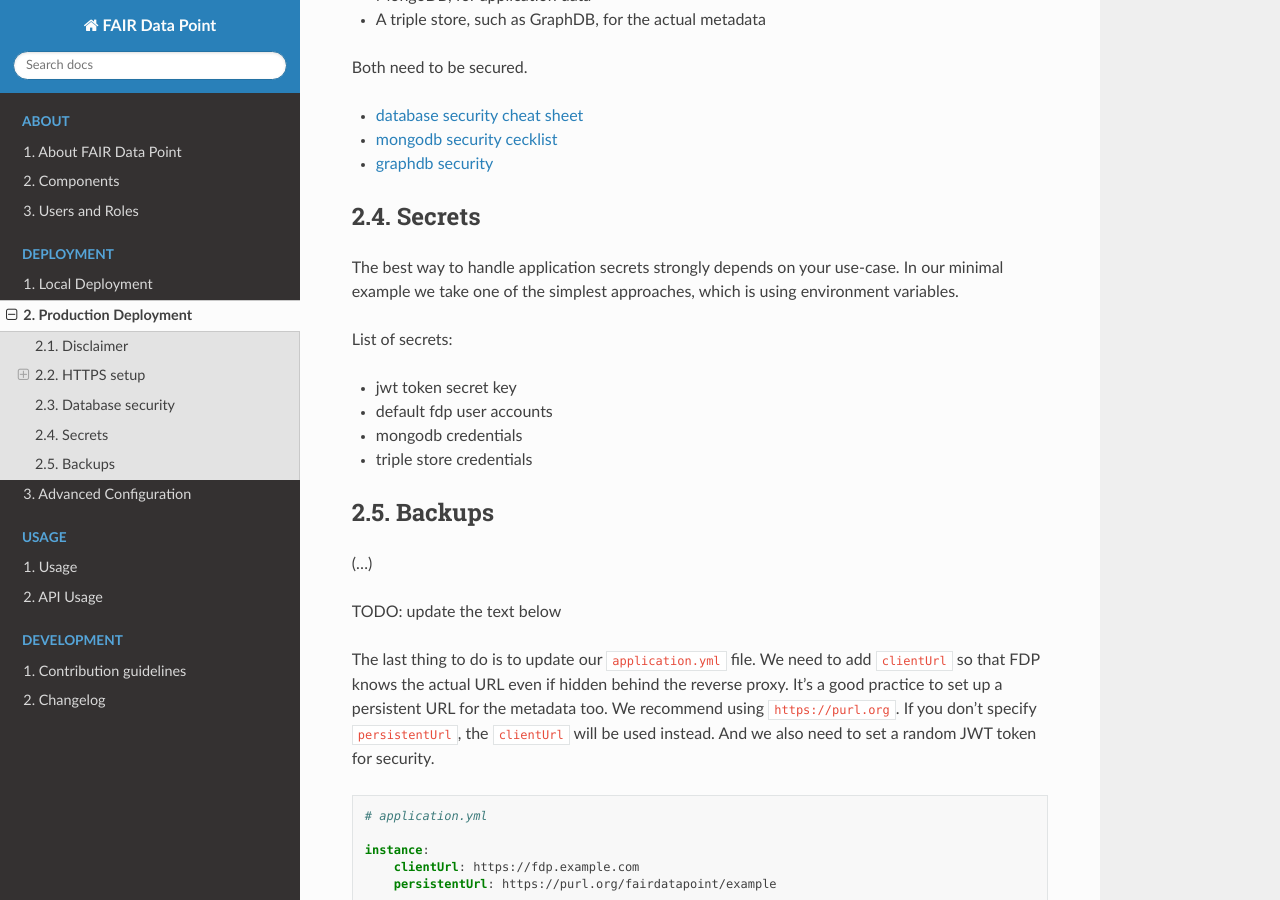
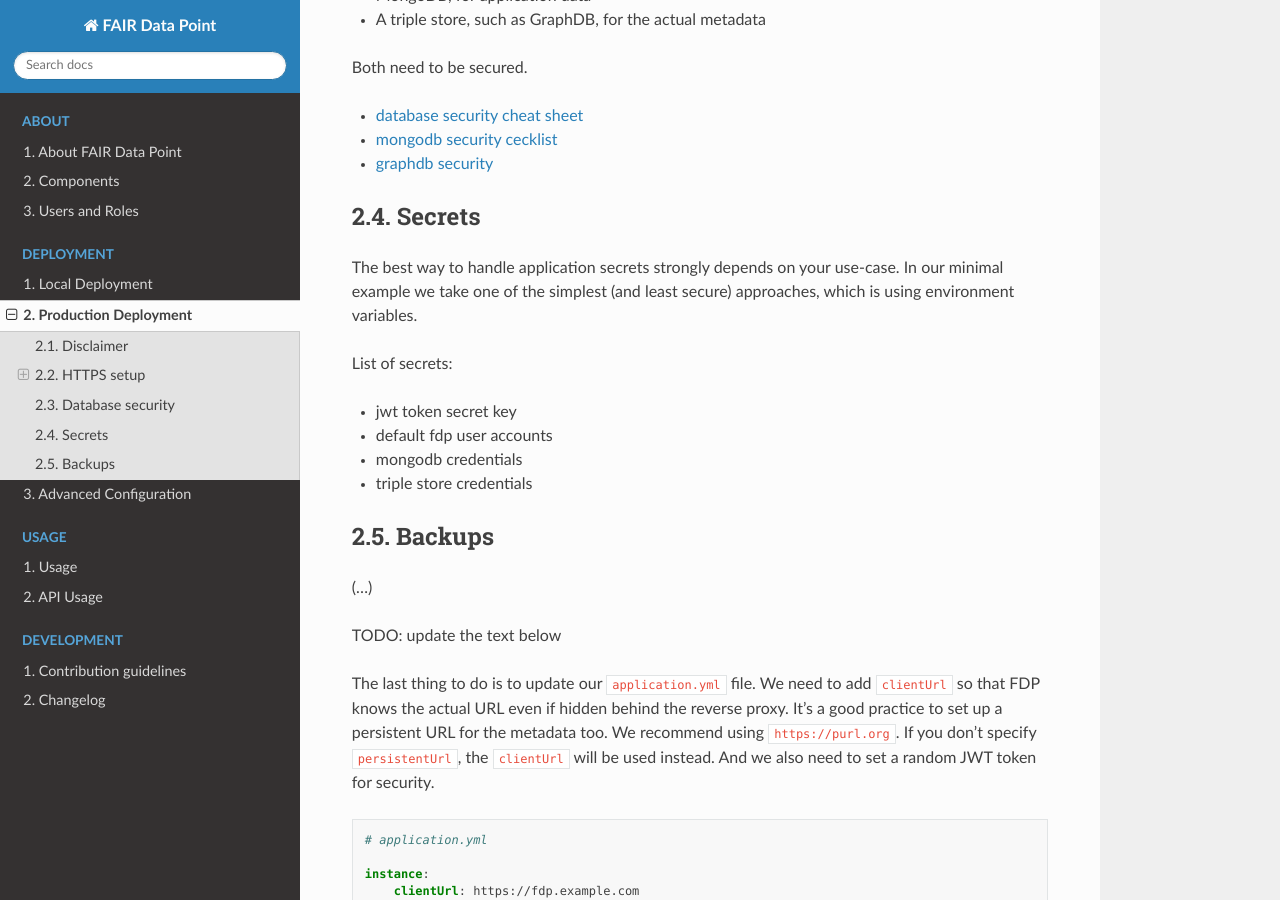
Before and after one commit to FAIRDataTeam/FAIRDataPoint-Docs, a Sphinx documentation site: the page built from docs/deployment/production-deployment.rst, in a window 1280 px wide and 900 px high, scrolled down 3297 px. Built offline with Sphinx 7.4.7 and the Read the Docs theme 3.1.0, drawn with Linux system fonts in a browser that asks for light colours.

```diff
--- a/docs/deployment/production-deployment.rst
+++ b/docs/deployment/production-deployment.rst
@@ -132,7 +132,7 @@ Secrets
 =======
 
 The best way to handle application secrets strongly depends on your use-case.
-In our minimal example we take one of the simplest approaches, which is using environment variables.
+In our minimal example we take one of the simplest (and least secure) approaches, which is using environment variables.
 
 List of secrets:
 
```
